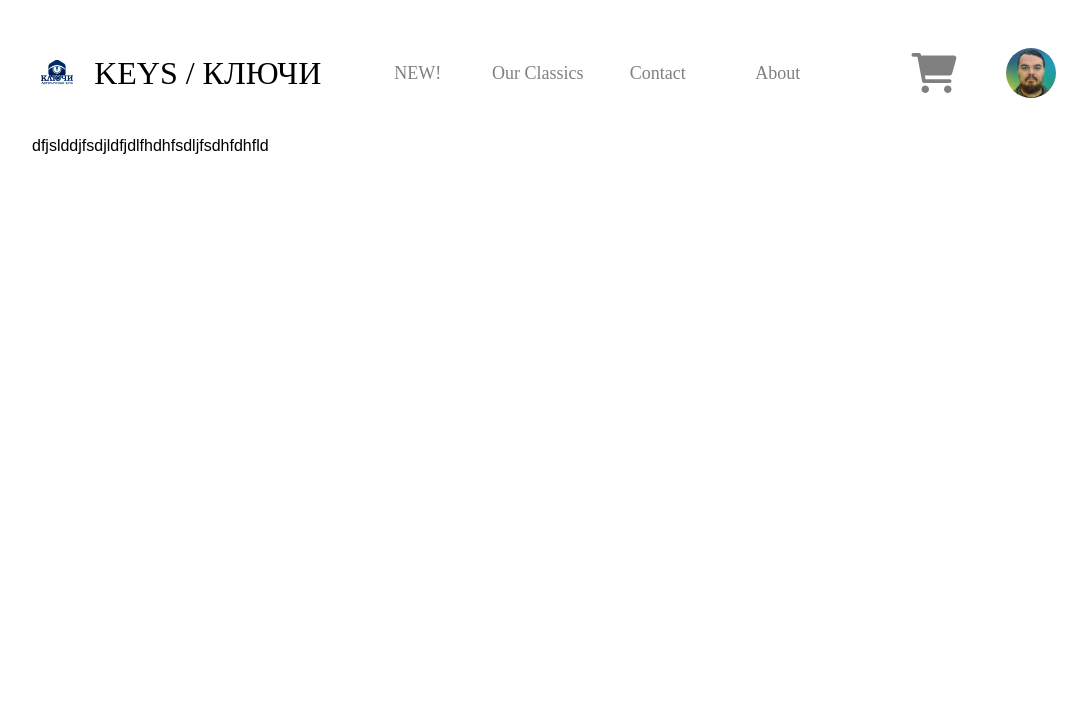
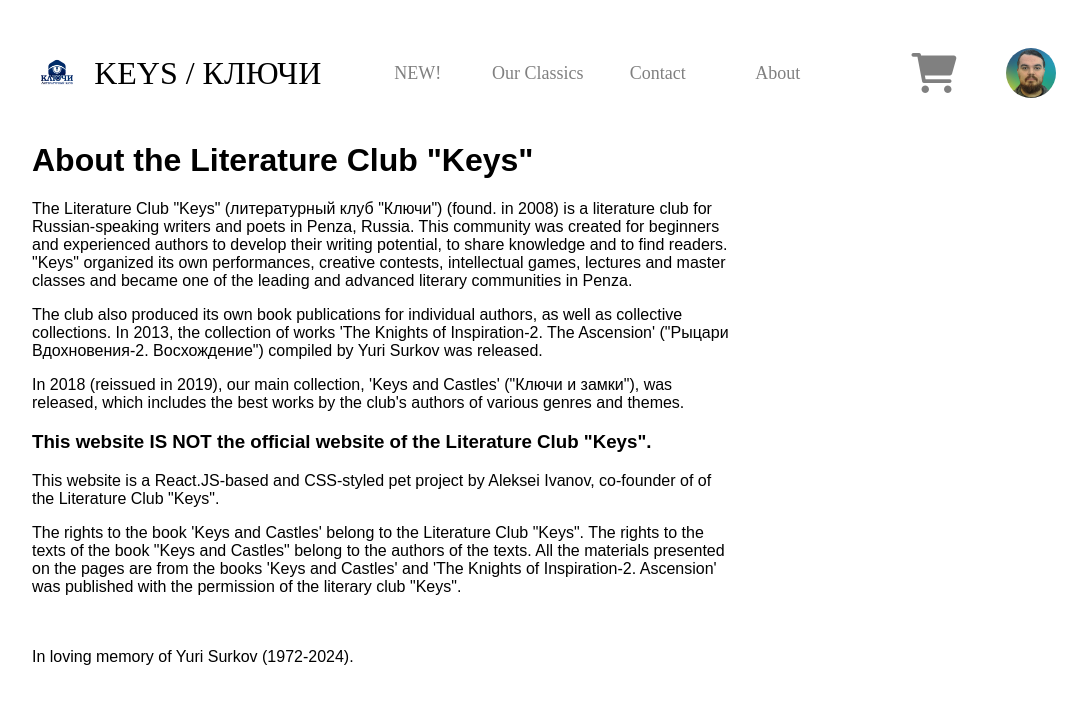
Before and after one commit to Artube1991/ProductPage, a React (Create React App) app in the folder product/: page /about in a window 1280 px wide. Shown: the top 704 px of the page, without its empty margins (32-1119 px from the left). Built offline with nearby package versions, Linux system fonts and the light colour scheme.

Commit message:
added content for About and New components

```diff
--- a/product/src/App.css
+++ b/product/src/App.css
@@ -182,6 +182,11 @@
   margin: 3%;
 }
 
+.product-info-box {
+  max-width: 700px;
+  min-width: 100px;
+}
+
 .company-title {
   color: darkorange;
   font-family: 'Cooper Black';
@@ -328,6 +333,12 @@
   margin-right: 5px;
 }
 
+.about {
+  min-width: 200px;
+  max-width: 700px;
+}
+
+
 @media only screen and (max-width: 1150px) {
   .cart-icon-and-userpic {
     position: static;
@@ -416,13 +427,17 @@
   display: flex;
   flex-direction: column;
   background-color: whitesmoke;
-  opacity: 0.8;
+  opacity: 0.9;
 }
 
 .menu-item {
   text-align: start;
   font-size: x-large;
   width: 200px;
+}
+
+#cart-icon:active {
+  color: darkorange;
 }
 
 .cart {
--- a/product/src/components/About.js
+++ b/product/src/components/About.js
@@ -1,7 +1,18 @@
 const About = () => {
     return(
         <>
-        <p>dfjslddjfsdjldfjdlfhdhfsdljfsdhfdhfld</p>
+        <h1>About the Literature Club "Keys"</h1>
+        <div className="about">
+        <p>The Literature Club "Keys" (литературный клуб "Ключи") (found. in 2008) is a literature club for Russian-speaking writers and poets in Penza, Russia.  This community was created for beginners and experienced authors to develop their writing potential, to share knowledge and to find readers. "Keys" organized its own performances, creative contests, intellectual games, lectures and master classes and became one of the leading and advanced literary communities in Penza.</p>
+        <p>The club also produced its own book publications for individual authors, as well as collective collections. In 2013, the collection of works 'The Knights of Inspiration-2. The Ascension' ("Рыцари Вдохновения-2. Восхождение") compiled by Yuri Surkov was released.</p>
+        <p>In 2018 (reissued in 2019), our main collection, 'Keys and Castles' ("Ключи и замки"), was released, which includes the best works by the club's authors of various genres and themes.</p>
+        <h3>This website IS NOT the official website of the Literature Club "Keys".</h3>
+        <p>This website is a React.JS-based and CSS-styled pet project by Aleksei Ivanov, co-founder of of the Literature Club "Keys".</p>
+        <p>The rights to the book 'Keys and Castles' belong to the Literature Club "Keys". The rights to the texts of the book "Keys and Castles" belong to the authors of the texts.  All the materials presented on the pages are from the books 'Keys and Castles' and 'The Knights of Inspiration-2. Ascension' was published with the permission of the literary club "Keys".</p>
+        <br/>
+        <br />
+        <footer className="footer">In loving memory of Yuri Surkov (1972-2024).</footer>
+        </div>
         </>
     )
 };
--- a/product/src/components/New.js
+++ b/product/src/components/New.js
@@ -184,7 +184,7 @@ const deletingCartMessage = () => {
     <div className="product-info-box">
         <p className="company-title">KEYS: THE LITERATURE CLUB</p>
         <h1 className="product-title">'Keys and Castles': Limited Edition 2019</h1>
-        <p className="product-info">Lorem ipsum para bellum!!!!!!!!!</p>
+        <p className="product-info">A collection of the best works for the 10 best years of the club from Igor Sirin, Maria Zotova, Denis Chykaylov, Andrei Shtyrkovski and other authors! A diverse variety of genres from visual poetry and haiku to symbolist short stories and postmodern mini-novels, texts for every taste from fine literature to psychedelia and thrash. The incredible illustrations by Maria Pelikhova will give you additional pleasure. Moreover, there is a bonus illustration in the corrected 2019 reissue!</p>
         <div className="price-box">
         <p className="current-price">$5.75</p>
         <p className="discount-size">50%</p>
```
